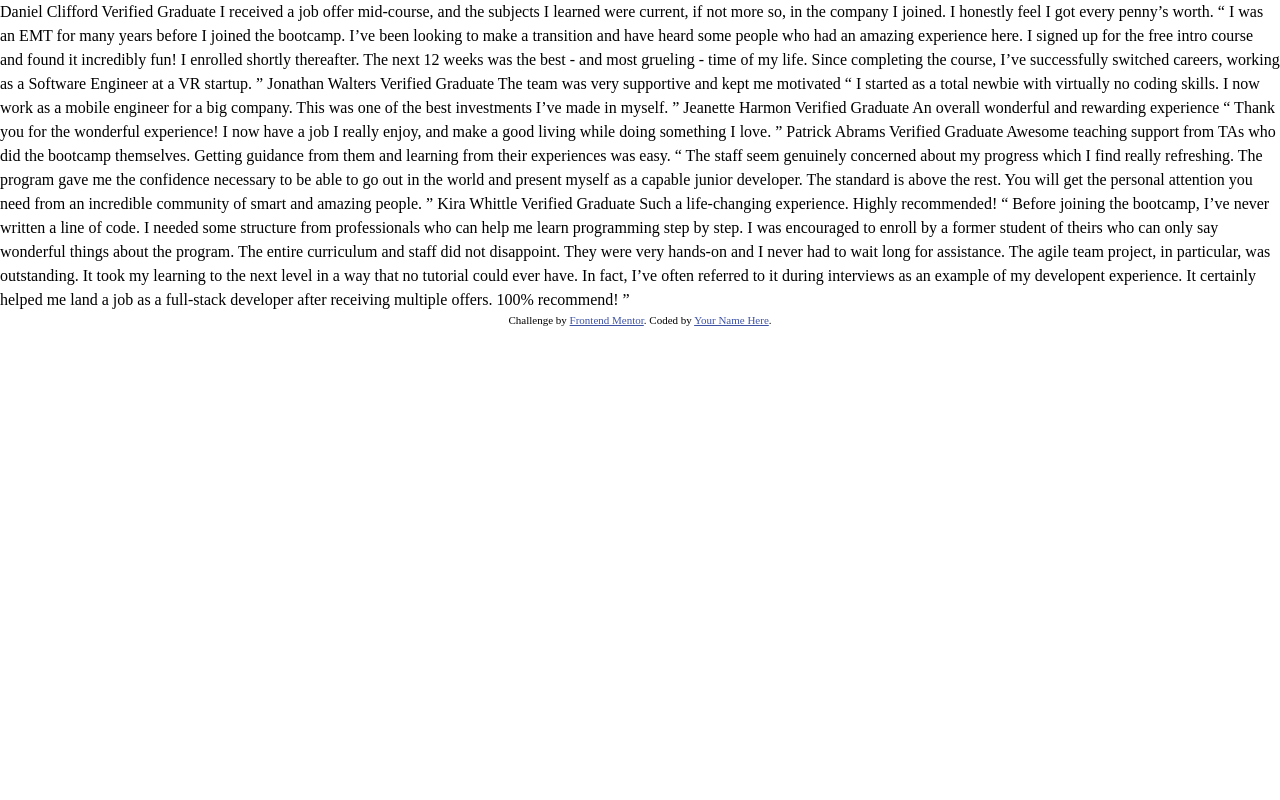
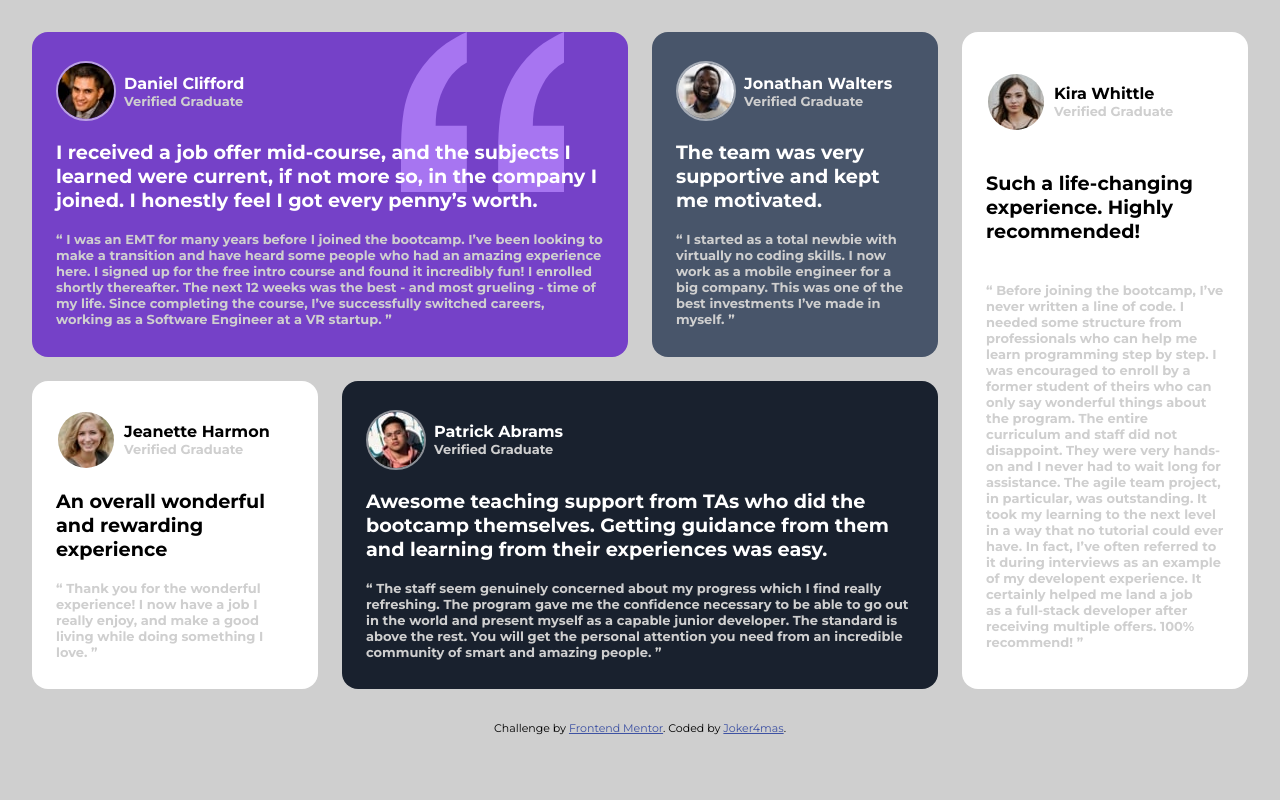
Before and after one commit to Joker4mas/Testimonial-Grid-FE, a plain HTML site: page index.html in a window 1280 px wide. Drawn offline with Linux system fonts and the light colour scheme.

Commit message:
fixed all errors

```diff
--- a/index.html
+++ b/index.html
@@ -15,45 +15,129 @@
     <title>Frontend Mentor | [Challenge Name Here]</title>
   </head>
   <body>
-    Daniel Clifford Verified Graduate I received a job offer mid-course, and the
-    subjects I learned were current, if not more so, in the company I joined. I
-    honestly feel I got every penny’s worth. “ I was an EMT for many years
-    before I joined the bootcamp. I’ve been looking to make a transition and
-    have heard some people who had an amazing experience here. I signed up for
-    the free intro course and found it incredibly fun! I enrolled shortly
-    thereafter. The next 12 weeks was the best - and most grueling - time of my
-    life. Since completing the course, I’ve successfully switched careers,
-    working as a Software Engineer at a VR startup. ” Jonathan Walters Verified
-    Graduate The team was very supportive and kept me motivated “ I started as a
-    total newbie with virtually no coding skills. I now work as a mobile
-    engineer for a big company. This was one of the best investments I’ve made
-    in myself. ” Jeanette Harmon Verified Graduate An overall wonderful and
-    rewarding experience “ Thank you for the wonderful experience! I now have a
-    job I really enjoy, and make a good living while doing something I love. ”
-    Patrick Abrams Verified Graduate Awesome teaching support from TAs who did
-    the bootcamp themselves. Getting guidance from them and learning from their
-    experiences was easy. “ The staff seem genuinely concerned about my progress
-    which I find really refreshing. The program gave me the confidence necessary
-    to be able to go out in the world and present myself as a capable junior
-    developer. The standard is above the rest. You will get the personal
-    attention you need from an incredible community of smart and amazing people.
-    ” Kira Whittle Verified Graduate Such a life-changing experience. Highly
-    recommended! “ Before joining the bootcamp, I’ve never written a line of
-    code. I needed some structure from professionals who can help me learn
-    programming step by step. I was encouraged to enroll by a former student of
-    theirs who can only say wonderful things about the program. The entire
-    curriculum and staff did not disappoint. They were very hands-on and I never
-    had to wait long for assistance. The agile team project, in particular, was
-    outstanding. It took my learning to the next level in a way that no tutorial
-    could ever have. In fact, I’ve often referred to it during interviews as an
-    example of my developent experience. It certainly helped me land a job as a
-    full-stack developer after receiving multiple offers. 100% recommend! ”
+    <main>
+      <!-- Clifford card -->
+      <div class="clifford details-container grid-cols-span-2">
+        <img
+          src="./images/bg-pattern-quotation.svg"
+          alt="Quote svg"
+          class="quotes"
+        />
+        <div class="card-header">
+          <img src="/images/image-daniel.jpg" alt="Daniel Clifford " />
+          <div class="name">
+            <h4>Daniel Clifford</h4>
+            <p>Verified Graduate</p>
+          </div>
+        </div>
+        <span class="bold-text">
+          I received a job offer mid-course, and the subjects I learned were
+          current, if not more so, in the company I joined. I honestly feel I
+          got every penny’s worth.
+        </span>
+        <p class="text">
+          “ I was an EMT for many years before I joined the bootcamp. I’ve been
+          looking to make a transition and have heard some people who had an
+          amazing experience here. I signed up for the free intro course and
+          found it incredibly fun! I enrolled shortly thereafter. The next 12
+          weeks was the best - and most grueling - time of my life. Since
+          completing the course, I’ve successfully switched careers, working as
+          a Software Engineer at a VR startup. ”
+        </p>
+      </div>
 
+      <!-- Waters card -->
+      <div class="walter details-container">
+        <div class="card-header">
+          <img src="/images/image-jonathan.jpg" alt="Johnathan walter" />
+          <div class="name">
+            <h4>Jonathan Walters</h4>
+            <p>Verified Graduate</p>
+          </div>
+        </div>
+        <span class="bold-text"
+          >The team was very supportive and kept me motivated.</span
+        >
+        <p class="text">
+          “ I started as a total newbie with virtually no coding skills. I now
+          work as a mobile engineer for a big company. This was one of the best
+          investments I’ve made in myself. ”
+        </p>
+      </div>
+
+      <!-- Harmon card -->
+      <div class="harmon details-container bg-white">
+        <div class="card-header">
+          <img src="/images/image-jeanette.jpg" alt="Jeanette Harmon" />
+          <div class="name">
+            <h4>Jeanette Harmon</h4>
+            <p>Verified Graduate</p>
+          </div>
+        </div>
+        <span class="bold-text"
+          >An overall wonderful and rewarding experience</span
+        >
+        <p class="text">
+          “ Thank you for the wonderful experience! I now have a job I really
+          enjoy, and make a good living while doing something I love. ”
+        </p>
+      </div>
+      <!-- Patrick card -->
+      <div class="patrick details-container grid-cols-span-2">
+        <div class="card-header">
+          <img src="/images/image-patrick.jpg" alt="Patrick Abrams" />
+          <div class="name">
+            <h4>Patrick Abrams</h4>
+            <p>Verified Graduate</p>
+          </div>
+        </div>
+        <span class="bold-text">
+          Awesome teaching support from TAs who did the bootcamp themselves.
+          Getting guidance from them and learning from their experiences was
+          easy.
+        </span>
+        <p class="text">
+          “ The staff seem genuinely concerned about my progress which I find
+          really refreshing. The program gave me the confidence necessary to be
+          able to go out in the world and present myself as a capable junior
+          developer. The standard is above the rest. You will get the personal
+          attention you need from an incredible community of smart and amazing
+          people. ”
+        </p>
+      </div>
+      <!-- Kira card -->
+      <div class="kira details-container bg-white">
+        <div class="card-header">
+          <img src="/images/image-kira.jpg" alt="Kira Whittle" />
+          <div class="name">
+            <h4>Kira Whittle</h4>
+            <p>Verified Graduate</p>
+          </div>
+        </div>
+        <span class="bold-text"
+          >Such a life-changing experience. Highly recommended!</span
+        >
+
+        <p class="text">
+          “ Before joining the bootcamp, I’ve never written a line of code. I
+          needed some structure from professionals who can help me learn
+          programming step by step. I was encouraged to enroll by a former
+          student of theirs who can only say wonderful things about the program.
+          The entire curriculum and staff did not disappoint. They were very
+          hands-on and I never had to wait long for assistance. The agile team
+          project, in particular, was outstanding. It took my learning to the
+          next level in a way that no tutorial could ever have. In fact, I’ve
+          often referred to it during interviews as an example of my developent
+          experience. It certainly helped me land a job as a full-stack
+          developer after receiving multiple offers. 100% recommend! ”
+        </p>
+      </div>
+    </main>
     <div class="attribution">
       Challenge by
       <a href="https://www.frontendmentor.io?ref=challenge" target="_blank"
         >Frontend Mentor</a
-      >. Coded by <a href="#">Your Name Here</a>.
+      >. Coded by <a href="www.github.com/Joker4mas">Joker4mas</a>.
     </div>
   </body>
 </html>
--- a/style.css
+++ b/style.css
@@ -7,6 +7,7 @@
     --VeryDarkGrayishBlue: hsl(217, 19%, 35%);
     --VeryDarkBlackishBlue: hsl(219, 29%, 14%);
     --White: hsl(0, 0%, 100%);
+    --Black: hsl(0, 0%, 0%);
 
     /* ### Neutral */
 
@@ -27,9 +28,14 @@
 
 body {
     /* 3. Add accessible line-height */
-    line-height: 1.5;
     /* 4. Improve text rendering */
     -webkit-font-smoothing: antialiased;
+    display: grid;
+    place-content: content;
+    min-height: 100vh;
+    font-family: "Montserrat", serif;
+    background-color: var(--LightGray);
+
 }
 
 /* 5. Improve media defaults */
@@ -57,17 +63,105 @@ h1, h2, h3, h4, h5, h6 {
     text-wrap: balance;
 }
 
+main {
+    display: grid;
+    gap: 1.5rem;
+    width: min(95%, 80rem);
+    padding-block: 2rem;
+    margin-inline: auto;
+}
+
+@media (min-width: 50em) {
+    main {
+        grid-template-columns: repeat(4, 1fr);
+    }
+
+    .grid-cols-span-2 {
+        grid-column: span 2;
+    }
 
 
+    .kira {
+        grid-column: 4;
+        grid-row: 1 / span 2;
+    }
+}
+
+.bg-white {
+    background-color: var(--White);
+}
+
+.clifford {
+    position: relative;
+    background-color: var(--ModerateViolet);
+    color: var(--White);
+}
+
+.clifford .quotes {
+    position: absolute;
+    height: 20vh;
+    top: 0;
+    right: 4rem;
+    background-size: cover;
+    background-position: right;
+    background-repeat: no-repeat;
+}
+
+.clifford .card-header {
+    z-index: 1;
+}
+
+.clifford span {
+    z-index: 1;
+}
+
+.clifford .card-header p {
+    color: var(--LightGray);
+}
+
+.patrick {
+    background-color: var(--VeryDarkBlackishBlue);
+    color: var(--White);
+}
 
 
+.walter {
+    background-color: var(--VeryDarkGrayishBlue);
+    color: var(--White);
+}
 
+.details-container {
+    display: grid;
+    align-items: center;
+    gap: .5rem;
+    padding: 1.5rem;
+    width: 100%;
+    border-radius: 1rem;
+}
 
+.details-container p {
+    font-size: small;
+    color: var(--LightGray);
+    font-weight: bold;
+}
 
+.card-header {
+    display: flex;
+    flex-direction: row;
+    align-items: center;
+    justify-content: flex-start;
+    gap: .5rem;
+}
 
+.card-header img {
+    border-radius: 50%;
+    border: 2px solid rgb(255, 255, 255, 0.5);
+}
 
-
-
+.bold-text {
+    font-size: 1.2em;
+    font-weight: bold;
+}
 
 
 
```
Also changed, not shown: images/quote.png (added).
